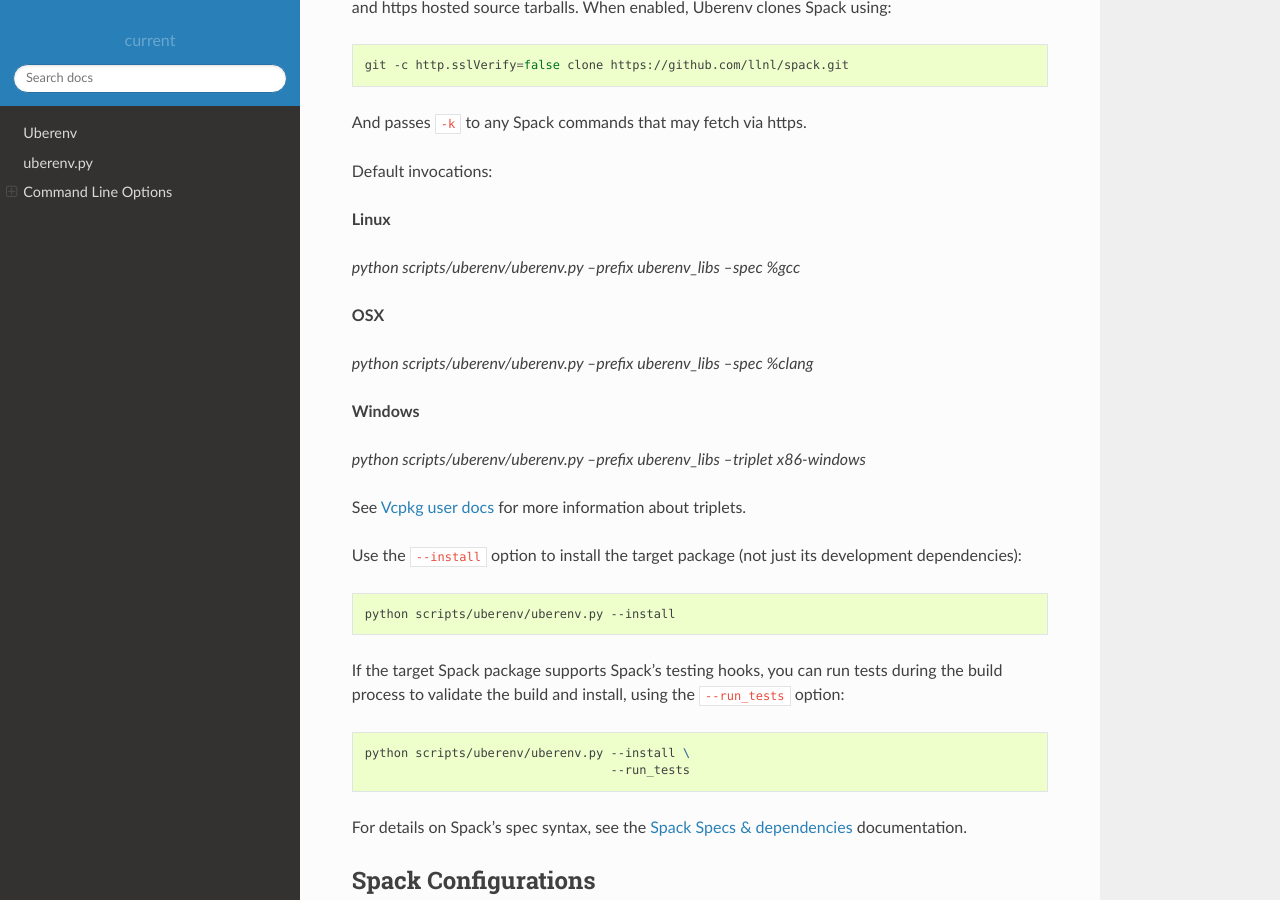
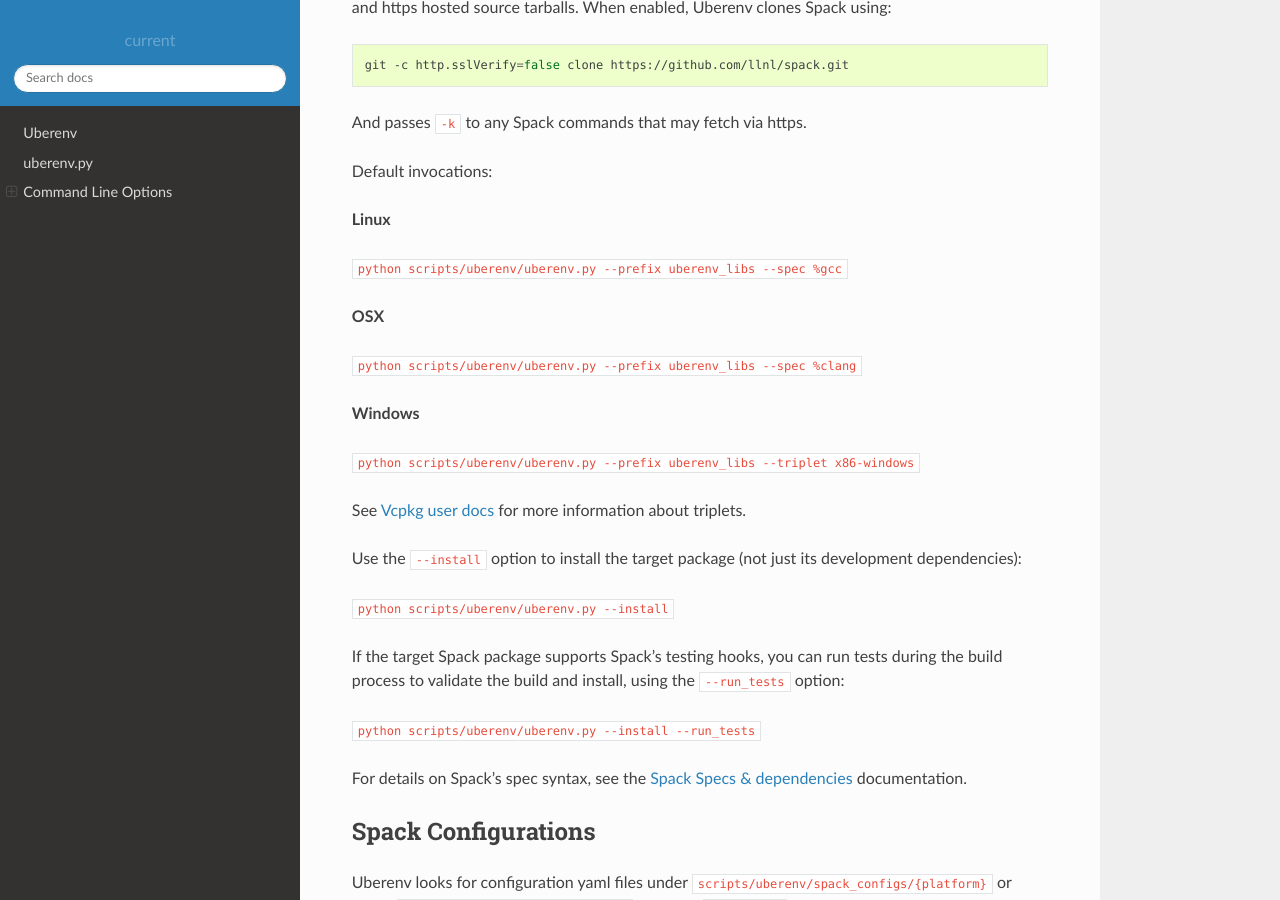
Before and after one commit to LLNL/uberenv, a Sphinx documentation site: the page built from docs/sphinx/index.rst, in a window 1280 px wide and 900 px high, scrolled down 1703 px. Built offline with Sphinx 7.4.7 and the Read the Docs theme 2.0.0, drawn with Linux system fonts in a browser that asks for light colours.

Commit message:
Fix formatting of commands

```diff
--- a/docs/sphinx/index.rst
+++ b/docs/sphinx/index.rst
@@ -123,31 +123,26 @@
 
 **Linux**
 
-`python scripts/uberenv/uberenv.py --prefix uberenv_libs --spec %gcc`
+``python scripts/uberenv/uberenv.py --prefix uberenv_libs --spec %gcc``
 
 **OSX**
 
-`python scripts/uberenv/uberenv.py --prefix uberenv_libs --spec %clang`
+``python scripts/uberenv/uberenv.py --prefix uberenv_libs --spec %clang``
 
 **Windows**
 
-`python scripts/uberenv/uberenv.py --prefix uberenv_libs --triplet x86-windows`
+``python scripts/uberenv/uberenv.py --prefix uberenv_libs --triplet x86-windows``
 
 See `Vcpkg user docs <https://vcpkg.readthedocs.io/en/latest/users/triplets/>`_ for more information about triplets.
 
 Use the ``--install`` option to install the target package (not just its development dependencies):
 
-.. code:: bash
-
-    python scripts/uberenv/uberenv.py --install
+``python scripts/uberenv/uberenv.py --install``
 
 
 If the target Spack package supports Spack's testing hooks, you can run tests during the build process to validate the build and install, using the ``--run_tests`` option:
 
-.. code:: bash
-
-    python scripts/uberenv/uberenv.py --install \
-                                      --run_tests
+``python scripts/uberenv/uberenv.py --install --run_tests``
 
 For details on Spack's spec syntax, see the `Spack Specs & dependencies <https://spack.readthedocs.io/en/latest/basic_usage.html#specs-dependencies>`_ documentation.
 
```
